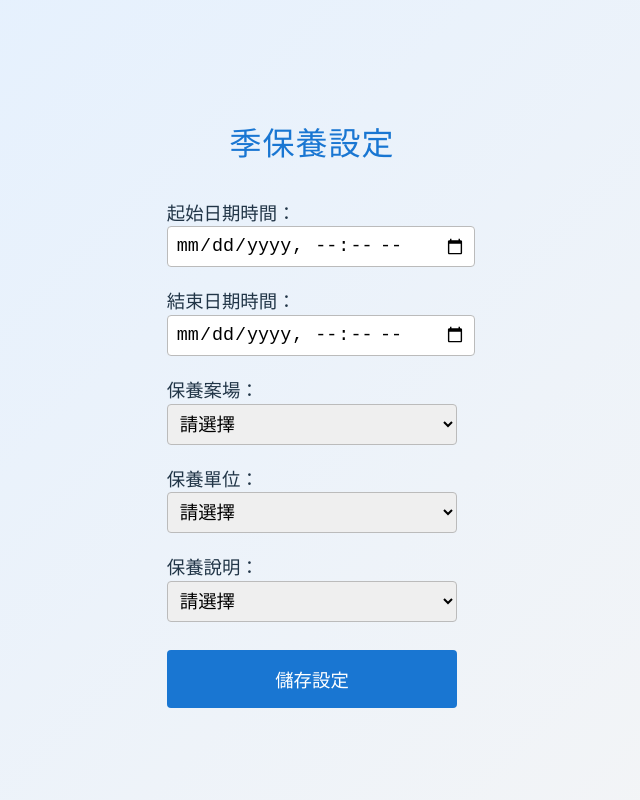
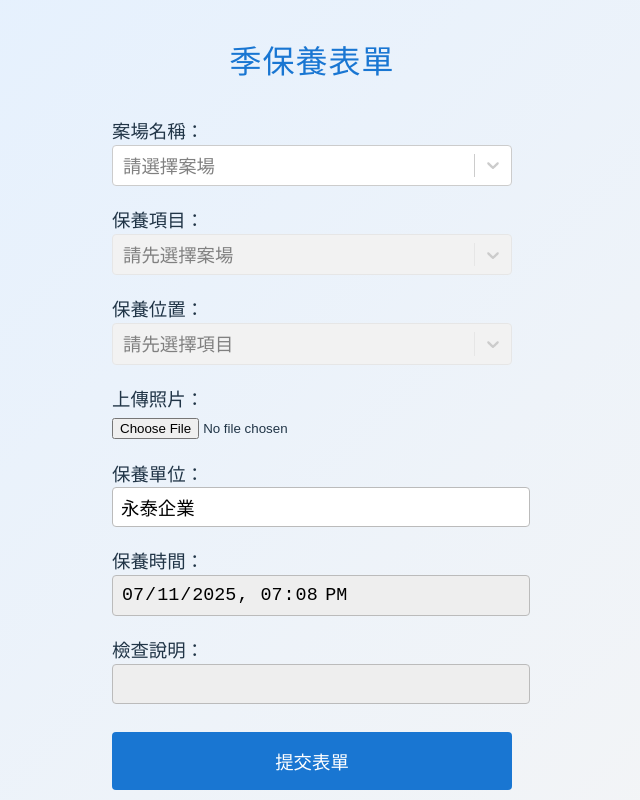
Before and after one commit to Mickey0207/seasonal-maintenance-pwa, a React (Vite) app: page /setup in a window 1280 px wide. Shown: the whole page, without its empty margins (328-968 px from the left). Built offline with nearby package versions, Linux system fonts and the light colour scheme.

Commit message:
表單頁面新增

```diff
--- a/package.json
+++ b/package.json
@@ -17,6 +17,7 @@
     "@vitejs/plugin-react": "^4.6.0",
     "react": "^19.1.0",
     "react-dom": "^19.1.0",
-    "react-router-dom": "^7.6.3"
+    "react-router-dom": "^7.6.3",
+    "react-select": "^5.10.2"
   }
 }
--- a/src/components/MaintenanceSetupForm.jsx
+++ b/src/components/MaintenanceSetupForm.jsx
@@ -1,45 +1,160 @@
 
-import React, { useState } from 'react';
+import React, { useState, useRef } from 'react';
+import Select from 'react-select';
 import { useNavigate } from 'react-router-dom';
 
-// 季保養設定表單
 
-// 假資料
-const siteOptions = [
-  { value: 'siteA', label: '案場A' },
-  { value: 'siteB', label: '案場B' },
+// 模擬保養資料庫
+const maintenanceDB = [
+  {
+    site: '案場A',
+    items: [
+      { item: '電梯', location: '1樓', desc: '檢查運作', unit: '永泰企業' },
+      { item: '水塔', location: '頂樓', desc: '清洗', unit: '永泰企業' },
+    ],
+  },
+  {
+    site: '案場B',
+    items: [
+      { item: '發電機', location: '地下室', desc: '測試', unit: '永泰企業' },
+      { item: '消防栓', location: '1樓', desc: '檢查壓力', unit: '永泰企業' },
+    ],
+  },
 ];
-const unitOptions = [
-  { value: 'unit1', label: '單位1' },
-  { value: 'unit2', label: '單位2' },
-];
-const descOptions = [
-  { value: 'desc1', label: '說明1' },
-  { value: 'desc2', label: '說明2' },
-];
+
+const defaultUnit = '永泰企業';
 
 export default function MaintenanceSetupForm() {
   const navigate = useNavigate();
-  const [start, setStart] = useState('');
-  const [end, setEnd] = useState('');
-  const [site, setSite] = useState('');
-  const [unit, setUnit] = useState('');
+  // 狀態
+  const [site, setSite] = useState(null);
+  const [item, setItem] = useState(null);
+  const [location, setLocation] = useState(null);
   const [desc, setDesc] = useState('');
+  const [unit, setUnit] = useState(defaultUnit);
+  const [photo, setPhoto] = useState(null);
+  const [photoUrl, setPhotoUrl] = useState('');
   const [error, setError] = useState('');
+  const [submitted, setSubmitted] = useState([]); // 已送出紀錄
+  const canvasRef = useRef(null);
 
+  // 當下日期
+  const nowDate = new Date().toISOString().slice(0, 16);
+
+  // 取得已送出紀錄
+  React.useEffect(() => {
+    const data = JSON.parse(localStorage.getItem('submittedMaintenances') || '[]');
+    setSubmitted(data);
+  }, []);
+
+
+  // 取得所有案場選項 (react-select 格式)
+  const siteOptions = React.useMemo(() => maintenanceDB.map(s => ({ value: s.site, label: s.site })), []);
+
+  // 依據 site 篩選所有可選項目（不重複，react-select 格式）
+  const itemOptions = React.useMemo(() => {
+    let items = [];
+    if (site) {
+      const db = maintenanceDB.find(s => s.site === site.value);
+      if (db) items = db.items;
+    } else {
+      items = maintenanceDB.flatMap(s => s.items);
+    }
+    const filtered = items.filter(i => !submitted.some(s => (!site || s.site === site.value) && s.item === i.item && s.location === i.location));
+    // 只保留唯一 item
+    return [...new Set(filtered.map(i => i.item))].map(i => ({ value: i, label: i }));
+  }, [site, submitted]);
+
+  // 依據 site/item 篩選所有可選位置（不重複，react-select 格式）
+  const locationOptions = React.useMemo(() => {
+    let items = [];
+    if (site) {
+      const db = maintenanceDB.find(s => s.site === site.value);
+      if (db) items = db.items;
+    } else {
+      items = maintenanceDB.flatMap(s => s.items);
+    }
+    if (item) items = items.filter(i => i.item === item.value);
+    const filtered = items.filter(i => !submitted.some(s => (!site || s.site === site.value) && s.item === i.item && s.location === i.location));
+    return [...new Set(filtered.map(i => i.location))].map(i => ({ value: i, label: i }));
+  }, [site, item, submitted]);
+
+  // 依據 item/location 自動帶出 desc
+  React.useEffect(() => {
+    if (!site || !item || !location) {
+      setDesc('');
+      return;
+    }
+    const db = maintenanceDB.find(s => s.site === site.value);
+    if (!db) return;
+    const found = db.items.find(i => i.item === item.value && i.location === location.value);
+    setDesc(found ? found.desc : '');
+  }, [site, item, location]);
+
+  // 圖片處理
+  const handlePhotoChange = async (e) => {
+    const file = e.target.files[0];
+    if (!file) return;
+    const img = new window.Image();
+    img.src = URL.createObjectURL(file);
+    img.onload = () => {
+      const canvas = canvasRef.current;
+      canvas.width = img.width;
+      canvas.height = img.height;
+      const ctx = canvas.getContext('2d');
+      ctx.drawImage(img, 0, 0);
+      // 浮水印文字（正確顯示 label）
+      const lines = [
+        `案場名稱: ${site?.label || ''}`,
+        `檢查項目: ${item?.label || ''}`,
+        `檢查位置: ${location?.label || ''}`,
+        `檢查說明: ${desc}`,
+        `檢查單位: ${unit}`,
+        `檢查日期: ${nowDate.replace('T', ' ')}`,
+      ];
+      const fontSize = Math.max(16, img.width * 0.025);
+      ctx.font = `${fontSize}px sans-serif`;
+      ctx.textAlign = 'right';
+      ctx.textBaseline = 'bottom';
+      const lineHeight = fontSize * 1.3;
+      // 計算浮水印區塊高度
+      const totalHeight = lines.length * lineHeight + 16;
+      // 畫黑色半透明底
+      ctx.save();
+      ctx.globalAlpha = 0.6;
+      ctx.fillStyle = '#000';
+      ctx.fillRect(img.width - 10 - 420, img.height - 10 - totalHeight, 420, totalHeight);
+      ctx.restore();
+      // 畫白色字
+      ctx.fillStyle = '#fff';
+      lines.reverse().forEach((line, idx) => {
+        ctx.fillText(line, img.width - 20, img.height - 20 - idx * lineHeight);
+      });
+      canvas.toBlob(blob => {
+        setPhoto(blob);
+        setPhotoUrl(canvas.toDataURL());
+      }, 'image/jpeg', 0.92);
+    };
+  };
+
+  // 表單送出
   const handleSubmit = (e) => {
     e.preventDefault();
-    if (!start || !end || !site || !unit || !desc) {
-      setError('請完整填寫所有欄位');
+    if (!site || !item || !location || !desc || !unit || !photo) {
+      setError('請完整填寫所有欄位並上傳照片');
       return;
     }
-    if (new Date(start) >= new Date(end)) {
-      setError('結束時間需大於起始時間');
-      return;
-    }
-    // 儲存到 localStorage
-    localStorage.setItem('maintenancePeriod', JSON.stringify({ start, end, site, unit, desc }));
-    localStorage.setItem('isLoggedIn', 'true');
+    // 新增紀錄
+    const newRecord = {
+      site: site.value,
+      item: item.value,
+      location: location.value,
+      desc,
+      unit,
+      date: nowDate
+    };
+    const updated = [...submitted, newRecord];
+    localStorage.setItem('submittedMaintenances', JSON.stringify(updated));
     setError('');
     // 跳轉到表單頁
     navigate('/form');
@@ -73,59 +188,68 @@ export default function MaintenanceSetupForm() {
           letterSpacing: 1,
         }}
       >
-        季保養設定
+        季保養表單
       </h2>
-      <form onSubmit={handleSubmit} style={{ fontSize: 'clamp(1rem, 3vw, 1.15rem)' }}>
+      <form onSubmit={handleSubmit} style={{ fontSize: 'clamp(1rem, 3vw, 1.15rem)', width: '100%', maxWidth: 400 }}>
+        {/* 1. 保養案場 (react-select) */}
         <div style={{ marginBottom: 'clamp(10px, 2vw, 20px)' }}>
-          <label>起始日期時間：</label><br />
-          <input
-            type="datetime-local"
-            value={start}
-            onChange={e => setStart(e.target.value)}
-            style={{ width: '100%', fontSize: 'inherit', padding: '8px', borderRadius: 4, border: '1px solid #bbb' }}
+          <label>案場名稱：</label><br />
+          <Select
+            options={siteOptions}
+            value={site}
+            onChange={option => { setSite(option); setItem(null); setLocation(null); }}
+            placeholder="請選擇案場"
+            isClearable
+            styles={{ menu: base => ({ ...base, zIndex: 20 }) }}
           />
         </div>
+        {/* 2. 保養項目 (react-select) */}
         <div style={{ marginBottom: 'clamp(10px, 2vw, 20px)' }}>
-          <label>結束日期時間：</label><br />
-          <input
-            type="datetime-local"
-            value={end}
-            onChange={e => setEnd(e.target.value)}
-            style={{ width: '100%', fontSize: 'inherit', padding: '8px', borderRadius: 4, border: '1px solid #bbb' }}
+          <label>保養項目：</label><br />
+          <Select
+            options={itemOptions}
+            value={item}
+            onChange={option => { setItem(option); setLocation(null); }}
+            placeholder={site ? '請選擇項目' : '請先選擇案場'}
+            isClearable
+            isDisabled={!site}
+            styles={{ menu: base => ({ ...base, zIndex: 20 }) }}
           />
         </div>
+        {/* 3. 保養位置 (react-select) */}
         <div style={{ marginBottom: 'clamp(10px, 2vw, 20px)' }}>
-          <label>保養案場：</label><br />
-          <select
-            value={site}
-            onChange={e => setSite(e.target.value)}
-            style={{ width: '100%', fontSize: 'inherit', padding: '8px', borderRadius: 4, border: '1px solid #bbb' }}
-          >
-            <option value="">請選擇</option>
-            {siteOptions.map(opt => <option key={opt.value} value={opt.value}>{opt.label}</option>)}
-          </select>
+          <label>保養位置：</label><br />
+          <Select
+            options={locationOptions}
+            value={location}
+            onChange={option => setLocation(option)}
+            placeholder={item ? '請選擇位置' : '請先選擇項目'}
+            isClearable
+            isDisabled={!item}
+            styles={{ menu: base => ({ ...base, zIndex: 20 }) }}
+          />
         </div>
+        {/* 4. 上傳圖片 */}
+        <div style={{ marginBottom: 'clamp(10px, 2vw, 20px)' }}>
+          <label>上傳照片：</label><br />
+          <input type="file" accept="image/*" capture="environment" onChange={handlePhotoChange} />
+          <canvas ref={canvasRef} style={{ display: 'none' }} />
+          {photoUrl && <img src={photoUrl} alt="預覽" style={{ width: '100%', marginTop: 8, borderRadius: 4, border: '1px solid #bbb' }} />}
+        </div>
+        {/* 5. 保養單位 */}
         <div style={{ marginBottom: 'clamp(10px, 2vw, 20px)' }}>
           <label>保養單位：</label><br />
-          <select
-            value={unit}
-            onChange={e => setUnit(e.target.value)}
-            style={{ width: '100%', fontSize: 'inherit', padding: '8px', borderRadius: 4, border: '1px solid #bbb' }}
-          >
-            <option value="">請選擇</option>
-            {unitOptions.map(opt => <option key={opt.value} value={opt.value}>{opt.label}</option>)}
-          </select>
+          <input type="text" value={unit} onChange={e => setUnit(e.target.value)} style={{ width: '100%', fontSize: 'inherit', padding: '8px', borderRadius: 4, border: '1px solid #bbb' }} />
         </div>
+        {/* 6. 保養時間 */}
         <div style={{ marginBottom: 'clamp(10px, 2vw, 20px)' }}>
-          <label>保養說明：</label><br />
-          <select
-            value={desc}
-            onChange={e => setDesc(e.target.value)}
-            style={{ width: '100%', fontSize: 'inherit', padding: '8px', borderRadius: 4, border: '1px solid #bbb' }}
-          >
-            <option value="">請選擇</option>
-            {descOptions.map(opt => <option key={opt.value} value={opt.value}>{opt.label}</option>)}
-          </select>
+          <label>保養時間：</label><br />
+          <input type="datetime-local" value={nowDate} readOnly style={{ width: '100%', fontSize: 'inherit', padding: '8px', borderRadius: 4, border: '1px solid #bbb', background: '#eee' }} />
+        </div>
+        {/* 說明欄位（自動帶出） */}
+        <div style={{ marginBottom: 'clamp(10px, 2vw, 20px)' }}>
+          <label>檢查說明：</label><br />
+          <input type="text" value={desc} readOnly style={{ width: '100%', fontSize: 'inherit', padding: '8px', borderRadius: 4, border: '1px solid #bbb', background: '#eee' }} />
         </div>
         {error && <div style={{ color: 'red', marginBottom: 12 }}>{error}</div>}
         <button
@@ -143,7 +267,7 @@ export default function MaintenanceSetupForm() {
             transition: 'background 0.2s',
           }}
         >
-          儲存設定
+          提交表單
         </button>
       </form>
     </div>
--- a/src/pages/Form.jsx
+++ b/src/pages/Form.jsx
@@ -1,11 +1,11 @@
 import React from 'react';
-import MaintenanceForm from '../components/MaintenanceForm';
+import MaintenanceSetupForm from '../components/MaintenanceSetupForm';
 
 // 季保養表單頁
 export default function Form() {
   return (
     <div>
-      <MaintenanceForm />
+      <MaintenanceSetupForm />
     </div>
   );
 }
```
Also changed, not shown: public/manifest.webmanifest, 1 other file (tests, documents, lock files or other folders).
